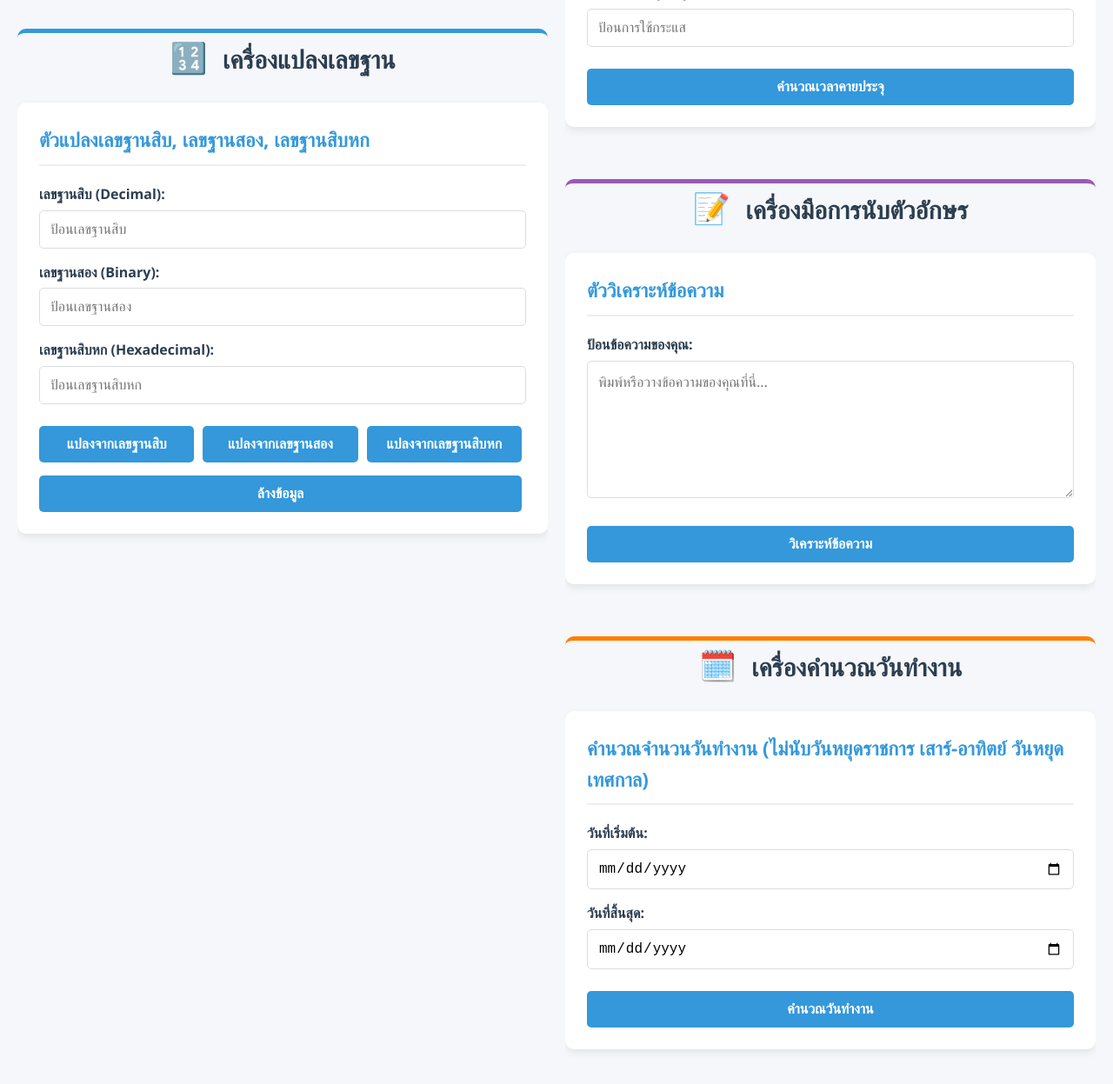
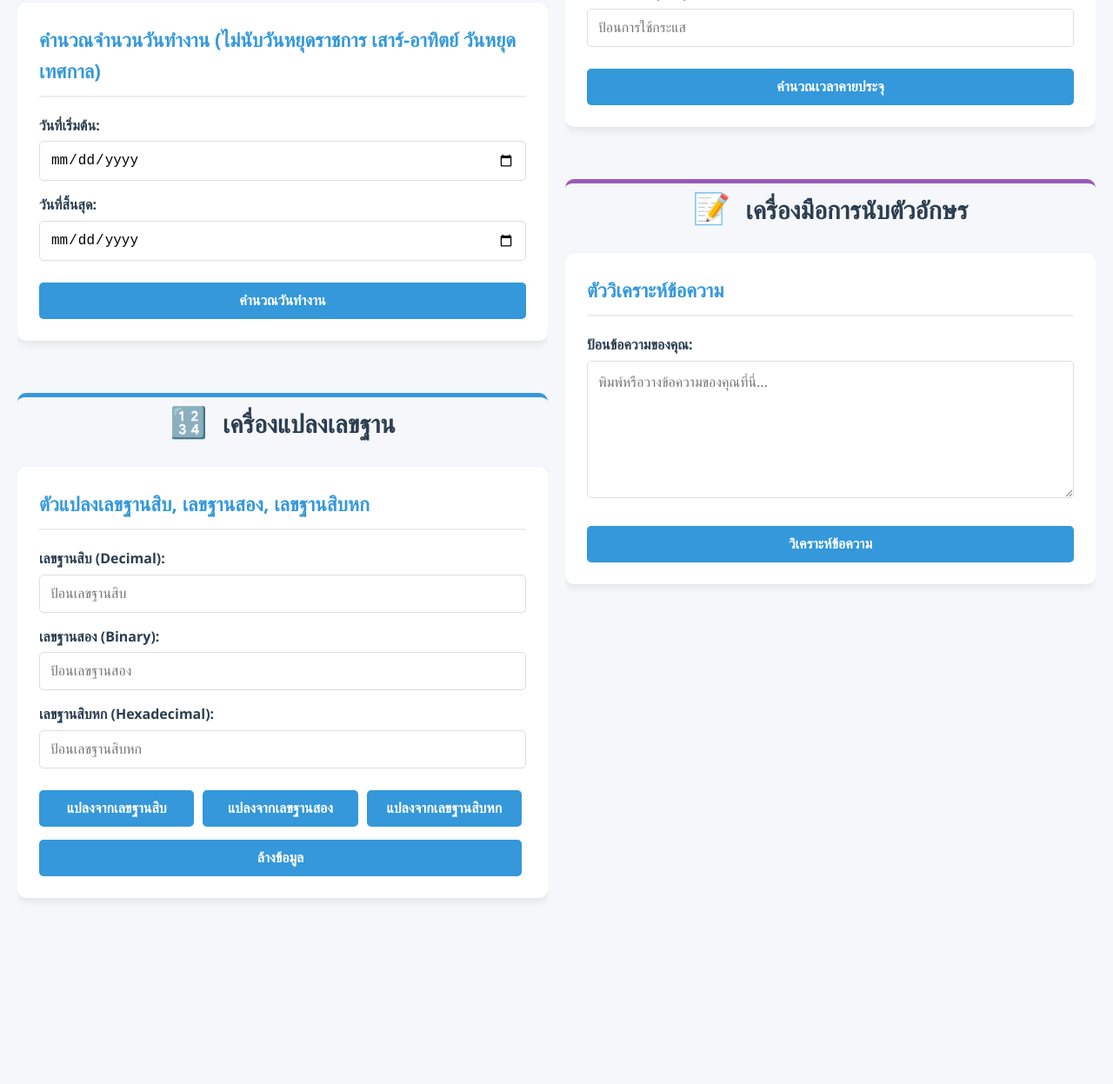
Before and after one commit to Dechend-Z/Engineer-app, a plain HTML site: page index.html in a window 1280 px wide. Shown: the part 1036-2283 px from the top of the page at 87% size. After the commit the page ends 2149 px from the top, so only its background shows below. Drawn offline with Linux system fonts and the light colour scheme.

Commit message:
แก้

```diff
--- a/index.html
+++ b/index.html
@@ -45,6 +45,20 @@
                         </div>
                         <button onclick="addDaysToDate()">เพิ่มจำนวนวัน</button>
                         <div id="add-days-result" class="result"></div>
+                    </div>
+
+                    <div class="calculator">
+                        <h3>คำนวณจำนวนวันทำงาน (ไม่นับวันหยุดราชการ เสาร์-อาทิตย์ วันหยุดเทศกาล)</h3>
+                        <div class="input-group">
+                            <label for="workdays-start-date">วันที่เริ่มต้น:</label>
+                            <input type="date" id="workdays-start-date">
+                        </div>
+                        <div class="input-group">
+                            <label for="workdays-end-date">วันที่สิ้นสุด:</label>
+                            <input type="date" id="workdays-end-date">
+                        </div>
+                        <button onclick="calculateWorkdays()">คำนวณวันทำงาน</button>
+                        <div id="workdays-result" class="result"></div>
                     </div>
                 </section>
 
@@ -134,24 +148,6 @@
                     </div>
                 </section>
 
-                <!-- Workdays Calculator -->
-                <section class="calculator-section orange-section">
-                    <h2><span class="emoji">🗓️</span> เครื่องคำนวณวันทำงาน</h2>
-
-                    <div class="calculator">
-                        <h3>คำนวณจำนวนวันทำงาน (ไม่นับวันหยุดราชการ เสาร์-อาทิตย์ วันหยุดเทศกาล)</h3>
-                        <div class="input-group">
-                            <label for="workdays-start-date">วันที่เริ่มต้น:</label>
-                            <input type="date" id="workdays-start-date">
-                        </div>
-                        <div class="input-group">
-                            <label for="workdays-end-date">วันที่สิ้นสุด:</label>
-                            <input type="date" id="workdays-end-date">
-                        </div>
-                        <button onclick="calculateWorkdays()">คำนวณวันทำงาน</button>
-                        <div id="workdays-result" class="result"></div>
-                    </div>
-                </section>
             </div>
         </main>
     </div>
--- a/styles.css
+++ b/styles.css
@@ -71,10 +71,6 @@ main h2 {
 
 .purple-section {
     border-top: 5px solid #9b59b6;
-}
-
-.orange-section {
-    border-top: 5px solid #ff8000;
 }
 
 @keyframes fadeIn {
```
